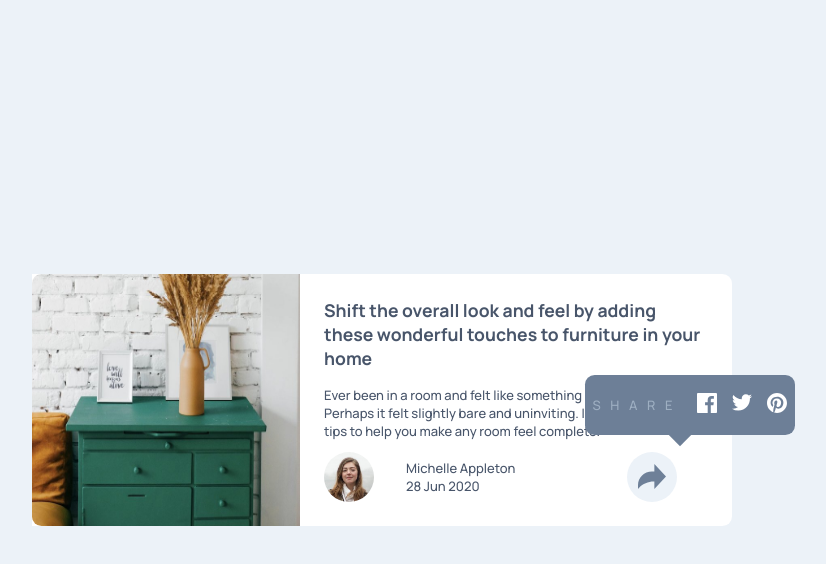
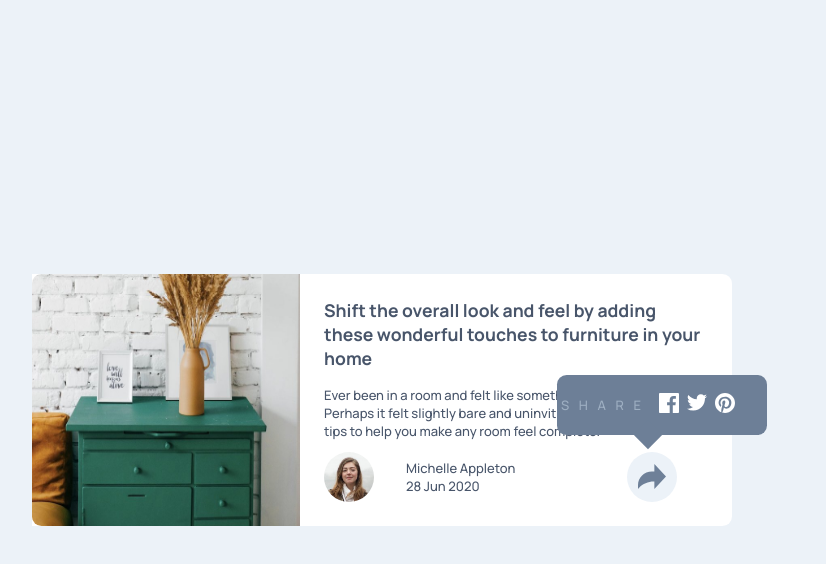
Before and after one commit to Ataize/article-preview-component-master, a plain HTML site: page index.html in a window 1280 px wide. Both pictures are taken after a click on the element 910 px from the left and 476 px from the top of the page. Shown: the whole page, without its empty margins (258-1084 px from the left). Drawn offline with Linux system fonts and the light colour scheme.

Commit message:
Nav adjustment

```diff
--- a/style.css
+++ b/style.css
@@ -138,18 +138,18 @@ main{
         display: none;
     }
     .share-desk{
-        right: -9%;
+        right: -5%;
         position: absolute;
         width: 30%;
         border-radius: .6rem;
         top: 40%;
     }
     .seta{
-        position: absolute;
+        position: relative;
         padding: 10px;
         border: solid transparent;
         transform: rotate(-45deg);
-        bottom: -7px;
+        bottom: -30px;
         background-color: var(--desaturated-darkd-blue);
         right: 50%;
         border: transparent;
```
